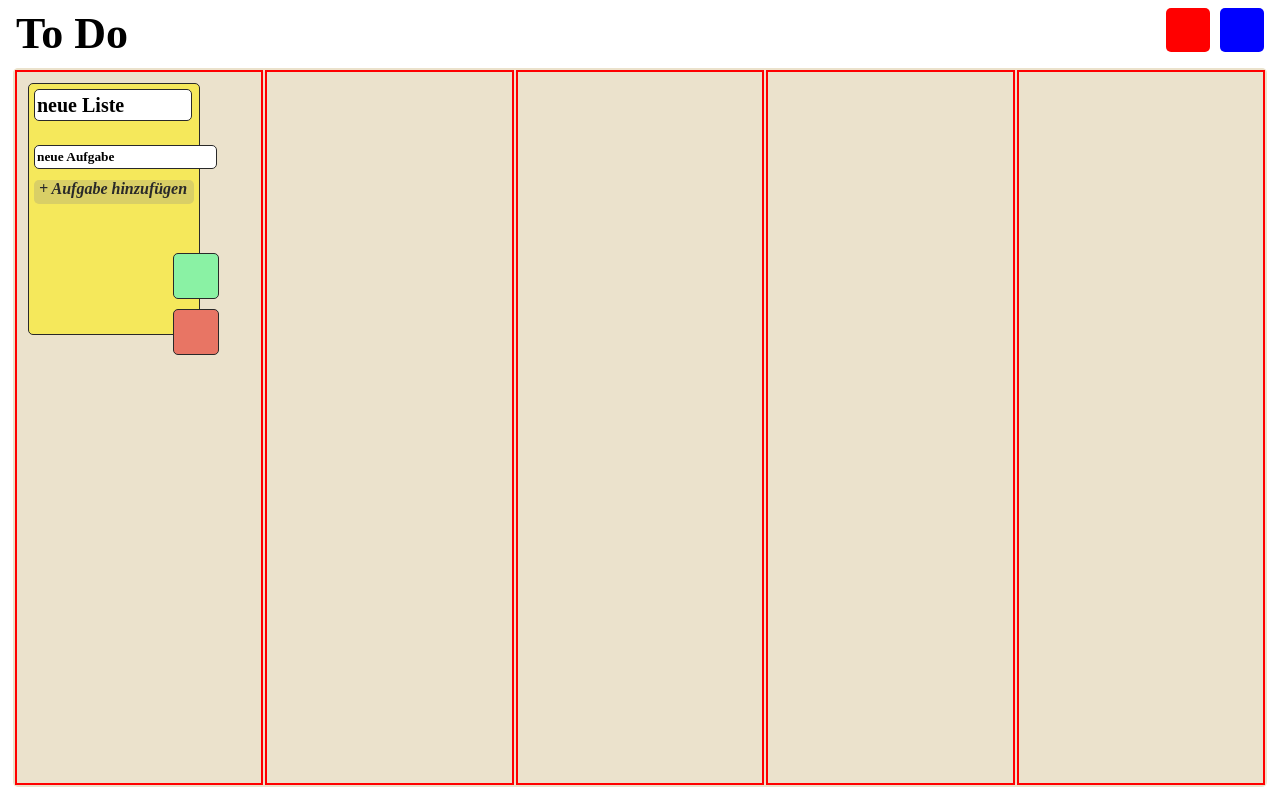
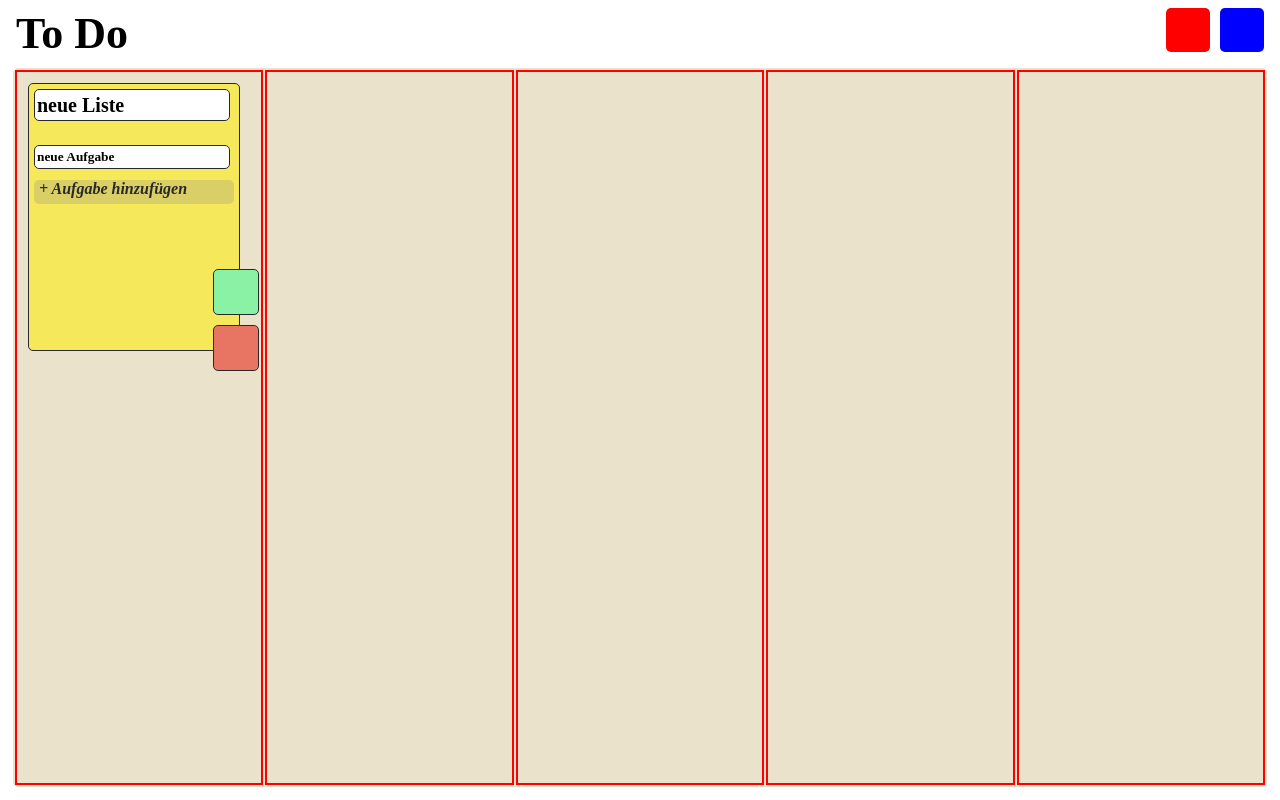
Before and after one commit to AndriPaulin/hci_project, an Angular app: page / in a window 1280 px wide. Both pictures are taken after a click on the element 1242 px from the left and 30 px from the top of the page. Built offline with nearby package versions, Linux system fonts and the light colour scheme.

Commit message:
fixed overflow for task-title and mostly (there is still an issue with x-axis scrolling) fixed subtask-title overflow

```diff
--- a/src/app/components/sub-task/sub-task.component.css
+++ b/src/app/components/sub-task/sub-task.component.css
@@ -1,7 +1,7 @@
 
 .checkbox {
-  height: calc(12px + 1vh);
-  width: calc(12px + 1vh);
+  min-height: calc(12px + 1vh);
+  min-width: calc(12px + 1vh);
   border-radius: 5px;
   margin-right: 5px;
   border: #292929 1px solid;
@@ -11,8 +11,8 @@
 .subtask {
   display: flex;
   flex-direction: row;
-  align-items: center; /* Centers content vertically */
-  justify-content: flex-start; /* Ensures checkbox and title/input stay aligned to the left */
+  align-items: center;
+  justify-content: flex-start;
   width: 100%;
   margin-bottom: 5px;
 }
@@ -20,7 +20,10 @@
 .subtask-name {
   margin: 0;
   display: flex;
-  align-items: center; /* Ensures the title or input is centered vertically */
+  align-items: center;
+  min-width: 95%;
+  max-width: 95%;
+  word-wrap: break-word; /* This doesn't work as intended. Words are not broken and there is x-axis overflow and scrolling; I don't want that. */
 }
 
 .input {
@@ -30,4 +33,5 @@
   border: #292929 1px solid;
   font-family: Futura;
   font-weight: bold;
+  min-width: 100%;
 }
--- a/src/app/components/task/task.component.css
+++ b/src/app/components/task/task.component.css
@@ -1,8 +1,8 @@
 .bg { /* bg color should change if task is completed */
   background-color: #f5e85b;
   border: #292929 1px solid;
-  width: 20vh;
-  height: 30vh;
+  width: 25vh;
+  height: 32vh;
   border-radius: 5px;
   padding: 5px;
   margin: 10px;
@@ -12,6 +12,23 @@
   font-family: Futura;
   font-weight: bold;
   text-align: left;
+
+  margin-bottom: 5vh;
+}
+
+.container {
+  overflow-y: scroll;
+  word-wrap: break-word;
+  min-height: 100%;
+  max-height: 100%;
+  min-width: 100%;
+
+  scrollbar-width: none;  /* firefox */
+  -ms-overflow-style: none;  /* Internet Explorer and Edge */
+}
+
+.container::-webkit-scrollbar {
+  display: none;  /* Chrome, Safari */
 }
 
 .task-name {
--- a/src/app/components/task/task.component.html
+++ b/src/app/components/task/task.component.html
@@ -1,5 +1,6 @@
+
 <div class="bg">
-
+  <div class="container">
     <div>
       <div *ngIf="!this.editMode" class="task-name">
         {{this.taskName}}
@@ -20,6 +21,8 @@
     <div class="new-sub-task" *ngIf="editMode" (click)="addNewSubtask()">
       + Aufgabe hinzufügen
     </div>
+  </div>
+
 
   <div class="controls"> <!-- It might make sense to only display controls if the user is hovering over the task -->
     <div class="button" style="background-color: #8af2a4" (click)="confirmChanges()"></div>
```
Lines whose indentation alone changed are shown as unchanged.
